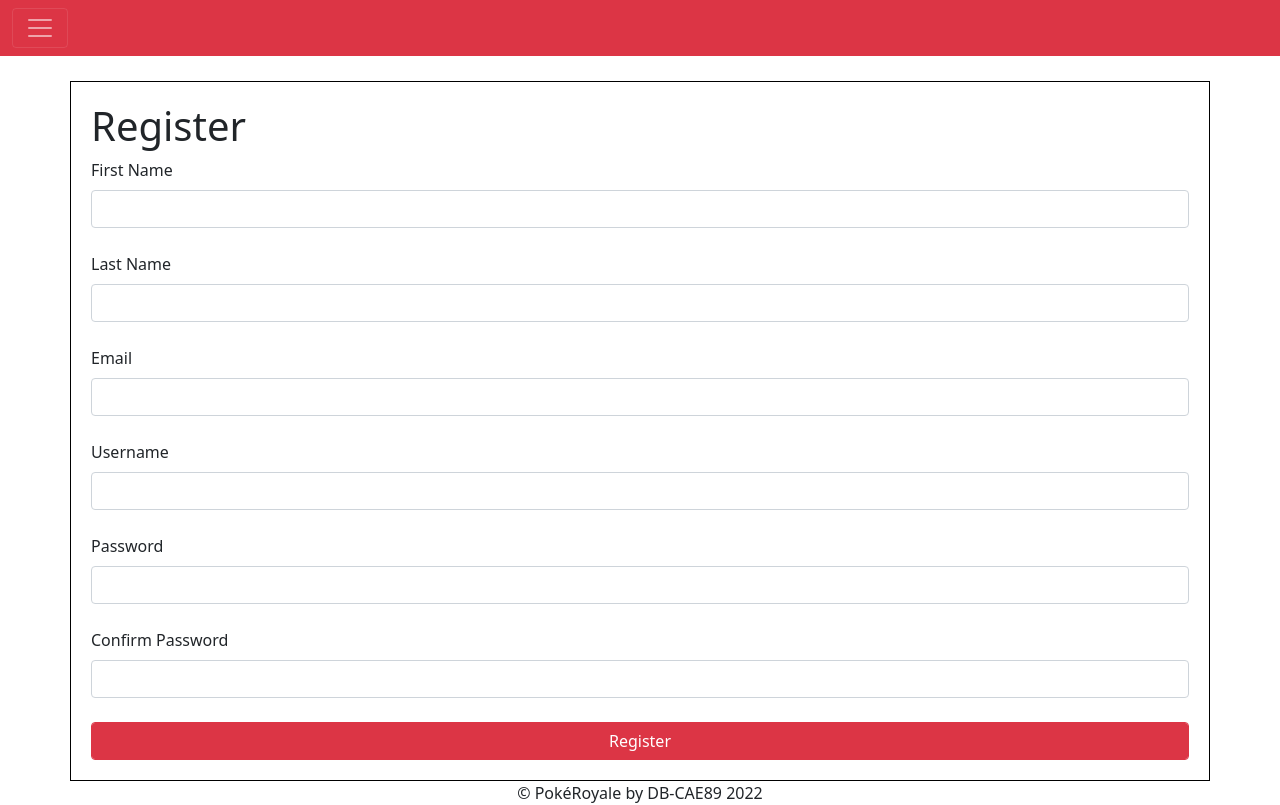
After one commit to ItsDakk/wk5-6_PokeRoyale, a Flask app: page /register in a window 1280 px wide. The commit adds this page. Run offline with Flask 2, Linux system fonts and the light colour scheme.

Commit message:
login and register template

```diff
--- a/app/__init__.py
+++ b/app/__init__.py
@@ -12,14 +12,14 @@ app.config.from_object(Config)
 db = SQLAlchemy(app)
 migrate = Migrate(app, db)
 
-# Register plug-ins
+# # Register plug-ins
 login = LoginManager(app)
 
-# Configure settings
+# # Configure settings
 login.login_view = 'login'
 login.login_message = 'Please login, Pokemon Trainer!'
 login.login_message_catergory='warning'
 
 
 
-from app import routes, models
+from app import routes#, models
--- a/app/forms.py
+++ b/app/forms.py
@@ -1,7 +1,31 @@
 from flask_wtf import FlaskForm
-from wtforms import SubmitField, StringField
-from wtforms.validators import DataRequired
+from wtforms import SubmitField, StringField, PasswordField
+from wtforms.validators import DataRequired, Email, EqualTo, ValidationError
+# from .models import User
 
 class PokedexForm(FlaskForm):
     pokemon_name = StringField('Pokemon Name', validators=[DataRequired()])
     submit = SubmitField('Submit')
+
+class LoginForm(FlaskForm):
+    first_name = StringField('First Name', validators=[DataRequired()])
+    last_name = StringField('Last Name', validators=[DataRequired()])
+    username = StringField('Username', validators=[DataRequired()])
+    password = PasswordField('Password', validators=[DataRequired()])
+    submit = SubmitField('Submit')
+
+
+class RegisterForm(FlaskForm):
+    first_name = StringField('First Name', validators=[DataRequired()])
+    last_name = StringField('Last Name', validators=[DataRequired()])
+    email = StringField('Email', validators=[DataRequired(), Email()])
+    username = StringField('Username', validators=[DataRequired()])
+    password = PasswordField('Password', validators=[DataRequired()])
+    confirm_password = PasswordField('Confirm Password',
+            validators=[DataRequired(), EqualTo('password', message='Password Must Match' )])
+    submit = SubmitField('Register')
+
+    def validate_username(form, field):
+        same_username_user = User.query.filter_by(username = field.data).first()
+        if same_username_user:
+            raise ValidationError('Username is Taken')
--- a/app/models.py
+++ b/app/models.py
@@ -1,4 +1,4 @@
-from app import db
+from app import db, login
 from flask_login import UserMixin
 from datetime import datetime as dt
 from werkzeug.security import generate_password_hash, check_password_hash
@@ -34,3 +34,7 @@ class User(UserMixin, db.Model):
     def save(self):
         db.session.add(self)
         db.session.commit()
+
+@login.user_loader
+def load_user(id):
+    return User.query.get(int(id))
--- a/app/routes.py
+++ b/app/routes.py
@@ -1,13 +1,53 @@
-from flask import render_template, request
+from flask import render_template, request, flash, url_for, redirect
 import requests
-from .forms import PokedexForm
+from .forms import PokedexForm, LoginForm, RegisterForm
 from app import app
+from .models import User
 
 
 
 @app.route('/', methods = ['GET'])
 def index():
     return render_template('index.html.j2')
+
+@app.route('/login', methods = ['GET'])
+def login():
+    form = LoginForm()
+    if request.method=='POST' and form.validate_on_submit():
+        username = form.username.data
+        password = form.password.data
+        trainer=User.query.filter_by(username=username).first()
+        if trainer and trainer.checked_hashed_password(password):
+            login_user(trainer)
+            flash('Welcome back Trainer!')
+            return redirect(url_for('index'))
+        flash("Doesn't look like you typed that in right.", 'danger')
+        return render_template('login.html.j2', form=form)
+    return render_template('login.html.j2', form=form)
+
+@app.route('/register', methods = ['GET'])
+def register():
+    form = RegisterForm()
+    if request.method=='POST' and form.validate_on_submit():
+        try:
+            new_user_data = {
+                "first_name": form.first_name.data.title(),
+                "last_name": form.last_name.data.title(),
+                "username": form.username.data,
+                "email": form.email.data,
+                "password": form.password.data
+
+            }
+
+            new_user_object = User()
+            new_user_object.form_dict(new_user_data)
+            new_user_object.save()
+        except:
+            flash("Whoops! Looks like there was an unexpected error on our end. Please try again later!", 'danger')
+            return render_template('register.html.j2')
+        flash("Welcome back, Trainer!", 'success')
+        return redirect(url_for('login'))
+    return render_template('register.html.j2', form=form)
 
 @app.route('/pokedex', methods = ['GET', 'POST'])
 def pokedex():
--- a/app/static/css/style.css
+++ b/app/static/css/style.css
@@ -1,3 +1,9 @@
 .container {
     margin-top:25px;
+    padding: 20px;
+    border: solid black 1px;
 }
+
+#footer {
+    text-align: center;
+}
--- a/app/templates/base.html.j2
+++ b/app/templates/base.html.j2
@@ -8,7 +8,7 @@
     <link href="https://cdn.jsdelivr.net/npm/bootstrap@5.1.3/dist/css/bootstrap.min.css" rel="stylesheet" integrity="sha384-1BmE4kWBq78iYhFldvKuhfTAU6auU8tT94WrHftjDbrCEXSU1oBoqyl2QvZ6jIW3" crossorigin="anonymous">
     {# internal style custom css #}
     <link rel="stylesheet" href="{{ url_for('static', filename='css/style.css')}}">
-    <title>Wishlist Pokédex - {% block title %}{% endblock %}</title>
+    <title>PokéRoyale! - {% block title %}{% endblock %}</title>
 </html>
 </head>
 
@@ -37,6 +37,11 @@
         {% endblock %}
     </div>
 
+
+{# ------------ Footer -------------- #}
+    {% include './includes/footer.html.j2' %}
+{# ------------ Footer -------------- #}
+
     {# <img src="{{url_for('static', filename='images/pokemain.jpg')}}", width=100%vw> #}
     <script src="https://cdn.jsdelivr.net/npm/bootstrap@5.1.3/dist/js/bootstrap.bundle.min.js" integrity="sha384-ka7Sk0Gln4gmtz2MlQnikT1wXgYsOg+OMhuP+IlRH9sENBO0LRn5q+8nbTov4+1p" crossorigin="anonymous"></script>
 </body>
--- /dev/null
+++ b/app/templates/includes/footer.html.j2
@@ -0,0 +1,3 @@
+<div id="footer">
+    &copy; PokéRoyale by DB-CAE89 2022
+</div>
--- a/app/templates/includes/nav.html.j2
+++ b/app/templates/includes/nav.html.j2
@@ -1,17 +1,35 @@
-{# ------------ NavBar -------------- #}
-    <nav class="navbar navbar-expand-lg navbar-dark bg-danger">
+{# ------------ NavMain -------------- #}
+    {# <nav class="my-navbar navbar navbar-expand-lg navbar-dark bg-danger">
         <div class="container-fluid">
-            <a class="navbar-brand" href="#">Wishlist Pokédex</a>
+            <a class="navbar-brand" href="#">PokéRoyale!</a>
             <button class="navbar-toggler" type="button" data-bs-toggle="collapse" data-bs-target="#navbarNavAltMarkup" aria-controls="navbarNavAltMarkup" aria-expanded="false" aria-label="Toggle navigation">
                 <span class="navbar-toggler-icon"></span>
             </button>
             <div class="collapse navbar-collapse" id="navbarNavAltMarkup">
                 <div class="navbar-nav">
-                    <a class="nav-link active" aria-current="page" href="{{url_for('index')}}">Home</a>
+                    <a class="nav-link " aria-current="page" href="{{url_for('index')}}">Home</a>
                     <a class="nav-link" href="{{url_for('pokedex')}}">Pokédex</a>
-                    {# <a class="nav-link" href="#">Pricing</a> #}
+                    <a class="nav-link" href="{{url_for('login')}}">Login</a>
+                    <a class="nav-link" href="{{url_for('register')}}">Register</a>
                 </div>
             </div>
         </div>
-    </nav>
-{# ------------ NavBar -------------- #}
+    </nav> #}
+{# ------------ NavMain -------------- #}
+
+<div class="collapse" id="navbarToggleExternalContent">
+  <div class="bg-warning p-4">
+    <h5 class="text-white h4">PokéRoyale!</h5>
+    <a class="nav-link" aria-current="page" href="{{url_for('index')}}">Home</a>
+    <a class="nav-link" href="{{url_for('pokedex')}}">Pokédex</a>
+    <a class="nav-link" href="{{url_for('login')}}">Login</a>
+    <a class="nav-link" href="{{url_for('register')}}">Register</a>
+  </div>
+</div>
+<nav class="navbar navbar-dark bg-danger">
+  <div class="container-fluid">
+    <button class="navbar-toggler" type="button" data-bs-toggle="collapse" data-bs-target="#navbarToggleExternalContent" aria-controls="navbarToggleExternalContent" aria-expanded="false" aria-label="Toggle navigation">
+      <span class="navbar-toggler-icon"></span>
+    </button>
+  </div>
+</nav>
--- a/app/templates/index.html.j2
+++ b/app/templates/index.html.j2
@@ -4,5 +4,5 @@
 {% endblock %}
 
 {% block content %}
-  <h1>Welcome to the Wishlist Pokédex!</h1>
+  <h1>Welcome to the PokéRoyale!</h1>
 {% endblock %}
--- /dev/null
+++ b/app/templates/register.html.j2
@@ -0,0 +1,63 @@
+{% extends 'base.html.j2' %}
+{% block title %}
+    Register
+{% endblock %}
+
+{% block content %}
+    <h1>Register</h1>
+        <form action="{{url_for('register')}}", method="POST">
+            {{form.hidden_tag()}}
+        <div>
+            {{ form.first_name.label(class="form-label") }}
+            {{ form.first_name(class="form-control")}}
+            {% for error in form.first_name.errors%}
+                <small style="color:red"> {{ error }}</small>
+            {% endfor%}
+        </div>
+        <br />
+        <div>
+            {{ form.last_name.label(class="form-label") }}
+            {{ form.last_name(class="form-control")}}
+            {% for error in form.last_name.errors%}
+                <small style="color:red"> {{ error }}</small>
+            {% endfor%}
+        </div>
+        <br />
+        <div>
+            {{ form.email.label(class="form-label") }}
+            {{ form.email(class="form-control")}}
+            {% for error in form.email.errors%}
+                <small style="color:red"> {{ error }}</small>
+            {% endfor%}
+        </div>
+        <br />
+        <div>
+            {{ form.username.label(class="form-label") }}
+            {{ form.username(class="form-control")}}
+            {% for error in form.username.errors%}
+                <small style="color:red"> {{ error }}</small>
+            {% endfor%}
+        </div>
+        <br />
+        <div>
+            {{form.password.label(class="form-label")}}
+            {{form.password(class="form-control")}}
+            {% for error in form.password.errors %}
+                <small style="color:red;">{{error}}</small>
+            {% endfor %}
+        </div>
+        <br />
+        <div>
+            {{form.confirm_password.label(class="form-label")}}
+            {{form.password(class="form-control")}}
+            {% for error in form.password.errors %}
+                <small style="color:red;">{{error}}</small>
+            {% endfor %}
+        </div>
+        <br />
+        <div>
+            {{form.submit(class="btn btn-danger form-control")}}
+        </div>
+        </form>
+
+{% endblock %}
```
Also changed, not shown: app/templates/login.html.j2 (added, +30 -0 lines).
